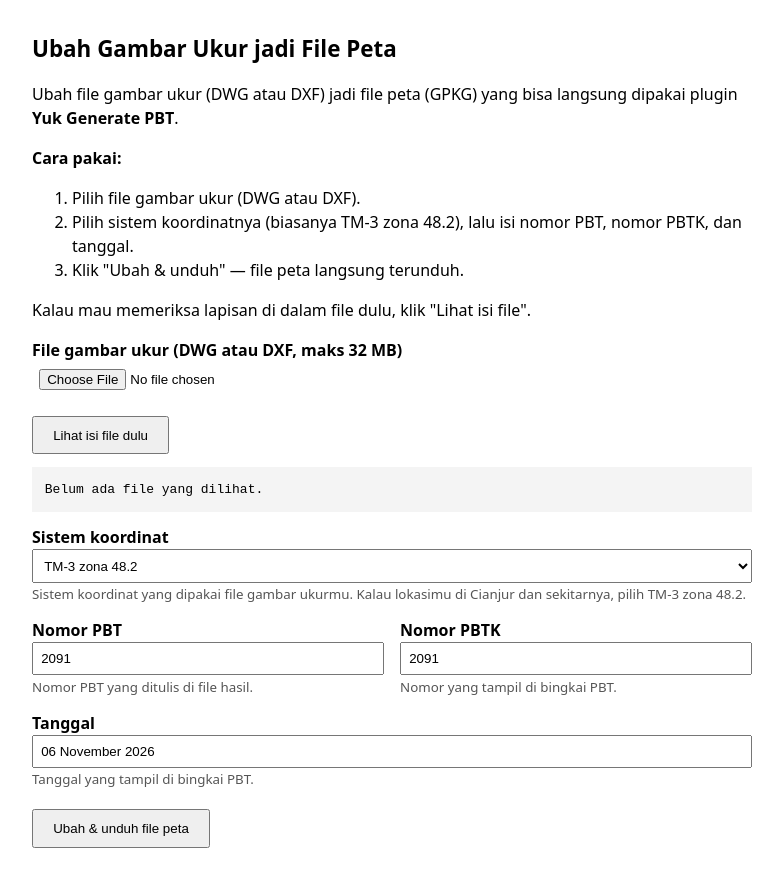
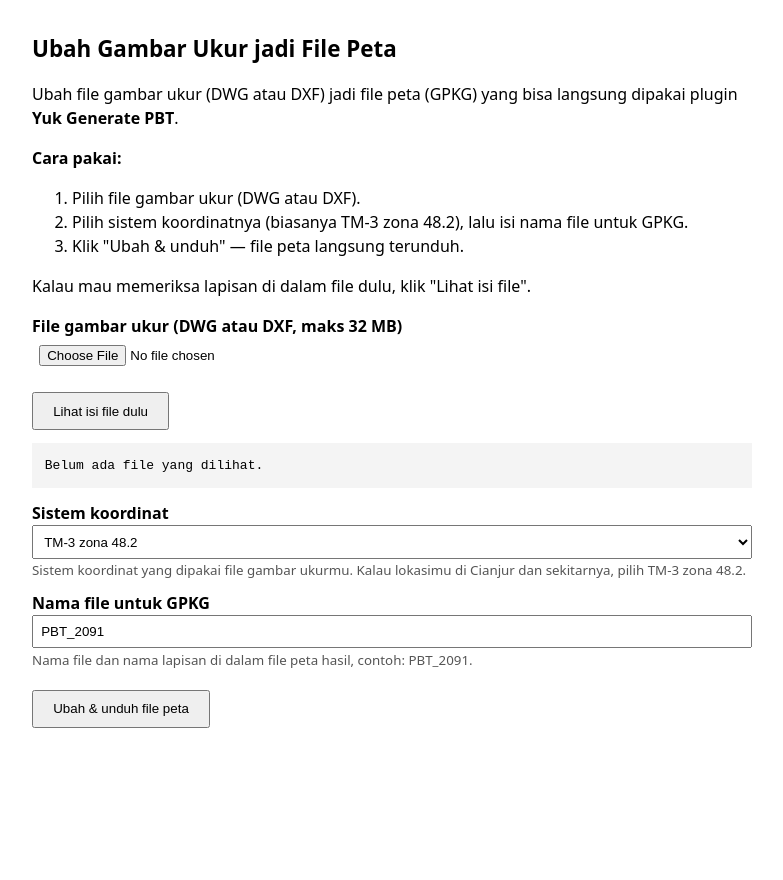
Before and after one commit to Yuk-Tech/dwg2gpkg-converter, a plain HTML site: page app/static/index.html in a window 1280 px wide. Shown: the whole page, without its empty margins (248-1031 px from the left). After the commit the page ends 800 px from the top, so only its background shows below. Drawn offline with Linux system fonts and the light colour scheme; no server answers.

Commit message:
v0.3.3: form asks only file + coordinate system + GPKG filename; PBTK and date removed (plugin sets them later); no PBT/PBTK/TGLK literals

```diff
--- a/app/static/index.html
+++ b/app/static/index.html
@@ -24,7 +24,7 @@ langsung dipakai plugin <b>Yuk Generate PBT</b>.</p>
 <p><b>Cara pakai:</b></p>
 <ol>
   <li>Pilih file gambar ukur (DWG atau DXF).</li>
-  <li>Pilih sistem koordinatnya (biasanya TM-3 zona 48.2), lalu isi nomor PBT, nomor PBTK, dan tanggal.</li>
+  <li>Pilih sistem koordinatnya (biasanya TM-3 zona 48.2), lalu isi nama file untuk GPKG.</li>
   <li>Klik "Ubah &amp; unduh" — file peta langsung terunduh.</li>
 </ol>
 <p>Kalau mau memeriksa lapisan di dalam file dulu, klik "Lihat isi file".</p>
@@ -43,23 +43,9 @@ langsung dipakai plugin <b>Yuk Generate PBT</b>.</p>
     <small>Sistem koordinat yang dipakai file gambar ukurmu. Kalau lokasimu di Cianjur dan sekitarnya, pilih TM-3 zona 48.2.</small>
   </label>
 
-  <div class="row">
-    <div>
-      <label>Nomor PBT
-        <input type="text" id="pbt" value="2091">
-        <small>Nomor PBT yang ditulis di file hasil.</small>
-      </label>
-    </div>
-    <div>
-      <label>Nomor PBTK
-        <input type="text" id="pbtk" value="2091">
-        <small>Nomor yang tampil di bingkai PBT.</small>
-      </label>
-    </div>
-  </div>
-  <label>Tanggal
-    <input type="text" id="tglk" value="06 November 2026">
-    <small>Tanggal yang tampil di bingkai PBT.</small>
+  <label>Nama file untuk GPKG
+    <input type="text" id="filename" value="PBT_2091">
+    <small>Nama file dan nama lapisan di dalam file peta hasil, contoh: PBT_2091.</small>
   </label>
   <button type="button" id="convBtn">Ubah &amp; unduh file peta</button>
 </form>
@@ -103,7 +89,7 @@ $('convBtn').onclick = async () => {
   if (!f) { status.textContent = 'Pilih file dulu.'; return; }
   const fd = new FormData();
   fd.append('file', f);
-  for (const k of ['crs','pbt','pbtk','tglk'])
+  for (const k of ['crs','filename'])
     fd.append(k, $(k).value);
   status.textContent = 'Mengubah file…';
   const r = await fetch('/convert', { method: 'POST', body: fd });
@@ -115,7 +101,7 @@ $('convBtn').onclick = async () => {
   const blob = await r.blob();
   const a = document.createElement('a');
   a.href = URL.createObjectURL(blob);
-  a.download = 'PBT_' + ($('pbt').value || '2091') + '.gpkg';
+  a.download = ($('filename').value || 'PBT_2091') + '.gpkg';
   a.click();
   status.textContent = 'File peta sudah diunduh.';
 };
```
Also changed, not shown: 3 other files.
